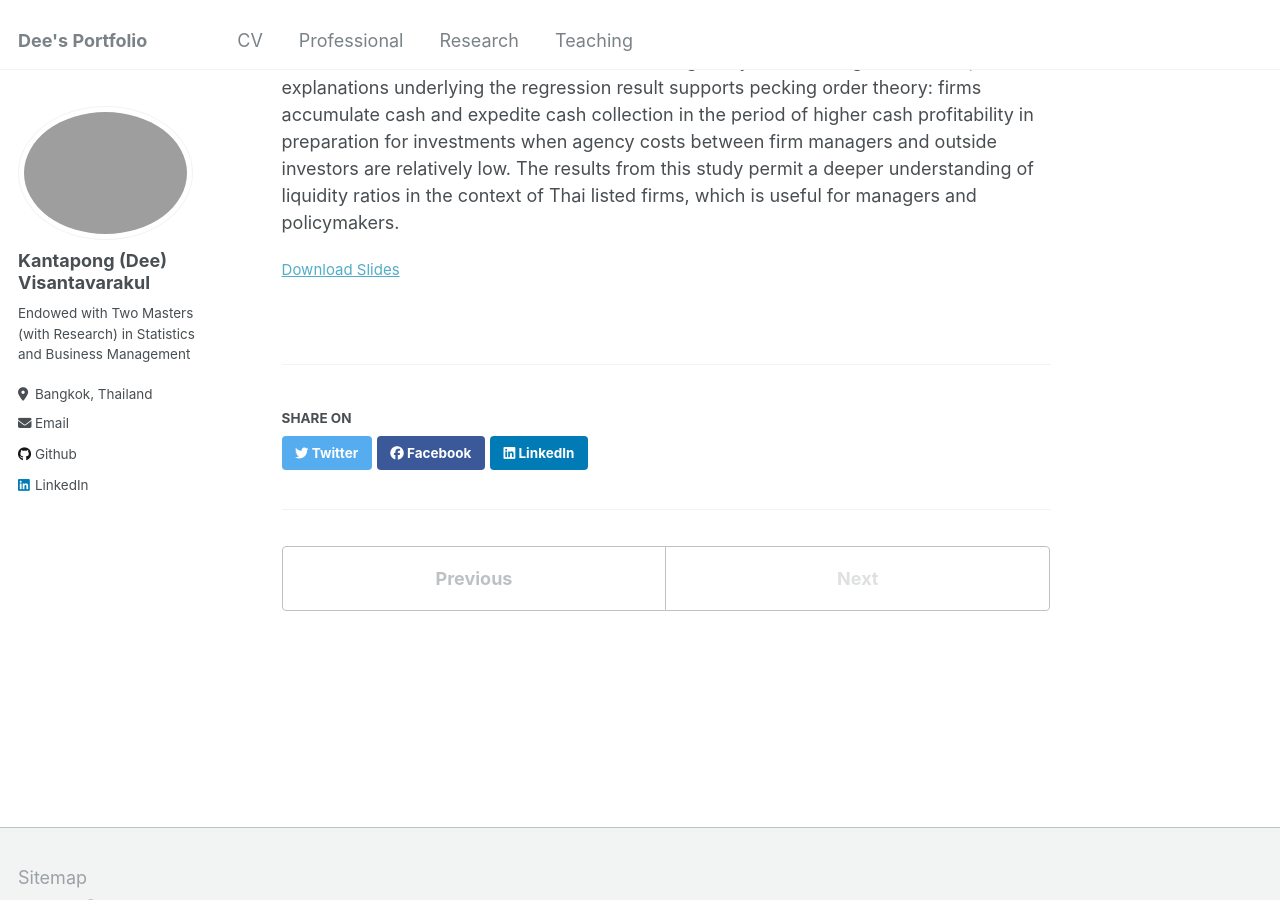
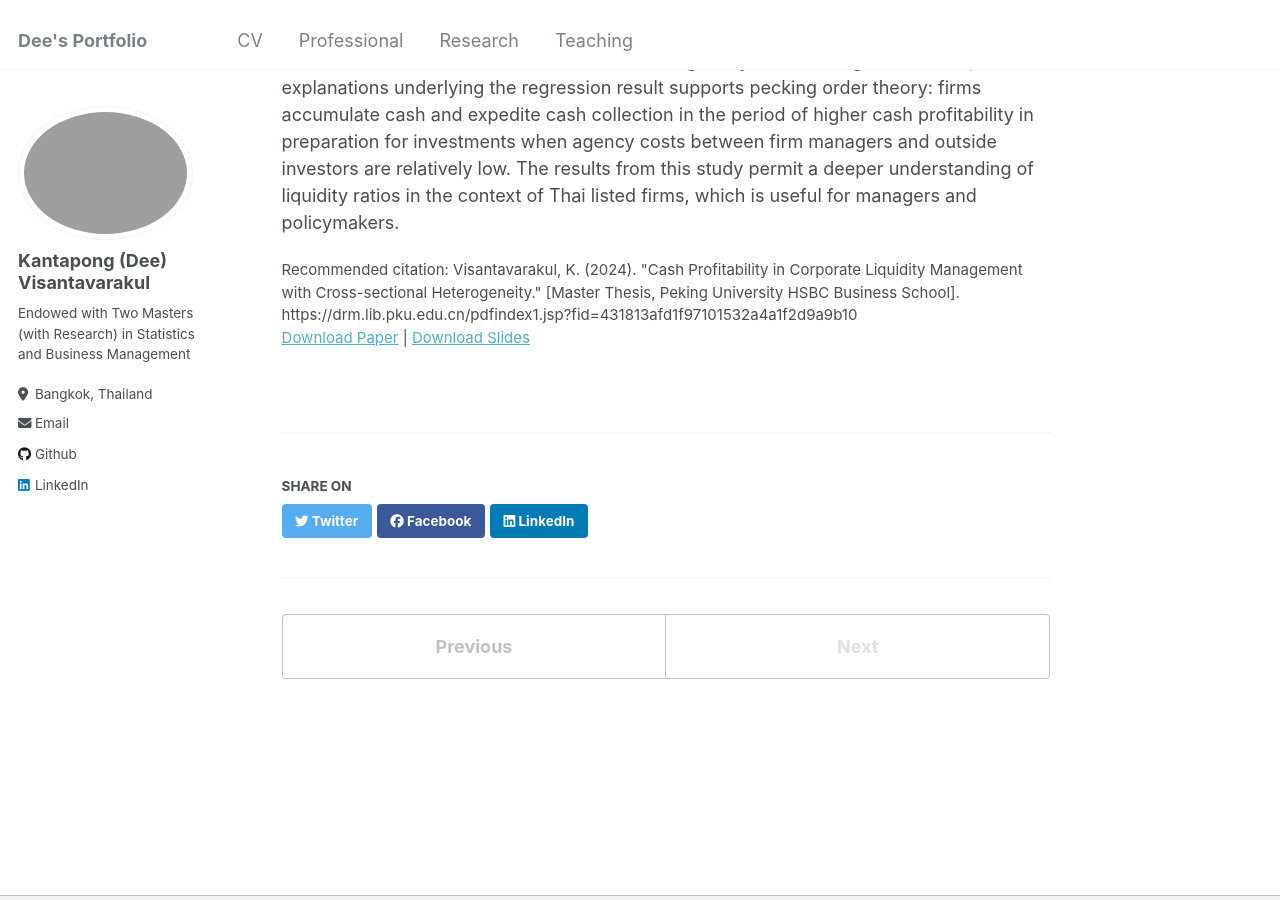
Before and after one commit to GoodDee/GoodDee.github.io, a Jekyll site: the page built from _publications/2024-06-01-paper-title-number-1.md, in a window 1280 px wide and 900 px high, scrolled down 805 px. Built offline with Jekyll 4.4.1, drawn with Linux system fonts in a browser that asks for light colours.

Commit message:
Update 2024-06-01-paper-title-number-1.md

```diff
--- a/_publications/2024-06-01-paper-title-number-1.md
+++ b/_publications/2024-06-01-paper-title-number-1.md
@@ -7,6 +7,7 @@ date: 2024-06-01
 venue: 'PKU Master Thesis'
 slidesurl: 'https://drive.google.com/file/d/1a-52DwSoYqFF-w4YhCgWKCIib4mO68yI/view?usp=sharing'
 paperurl: 'http://academicpages.github.io/files/paper3.pdf'
+citation: 'Visantavarakul, K. (2024). &quot;Cash Profitability in Corporate Liquidity Management with Cross-sectional Heterogeneity.&quot; [Master Thesis, Peking University HSBC Business School]. https://drm.lib.pku.edu.cn/pdfindex1.jsp?fid=431813afd1f97101532a4a1f2d9a9b10'
 ---
 
 **Managerial Summary**:
```
